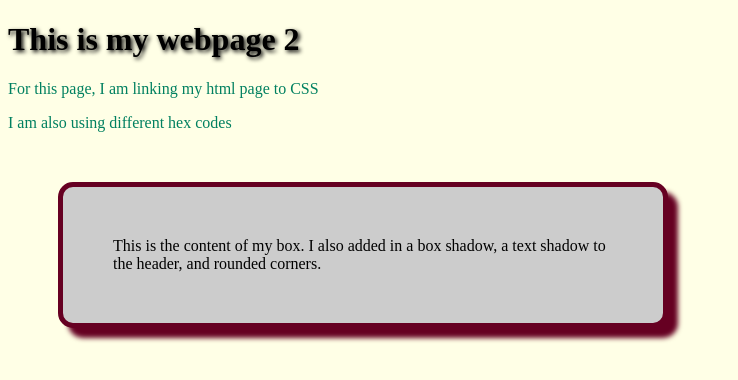
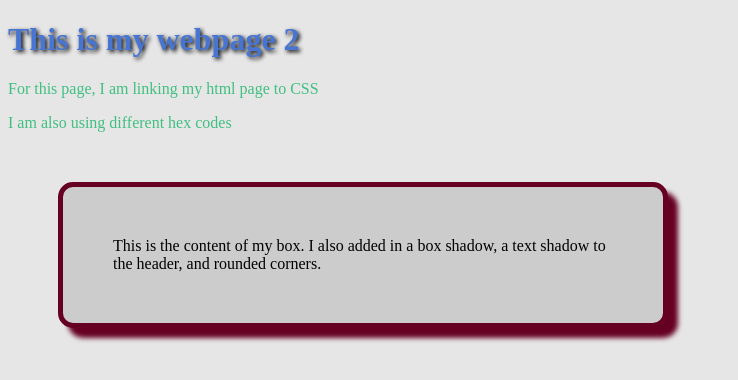
Before and after one commit to rmccoy99/Webpage2, a plain HTML site: page index.html in a window 1280 px wide. Shown: the whole page, without its empty margins (0-738 px from the left). Drawn offline with Linux system fonts and the light colour scheme.

Commit message:
Update mystyle.css

```diff
--- a/mystyle.css
+++ b/mystyle.css
@@ -1,12 +1,12 @@
 body {
-  background-color: #ffffe6;
+  background-color: #e6e6e6;
 }
 h1 {
-  color: #000000;
+  color: #4775d1;
   text-shadow: 2px 2px 4px #000000;
 }
 p {
-  color: #008060;
+  color: #40bf80;
 }
 #abc {
   background-color: #cccccc;
```
